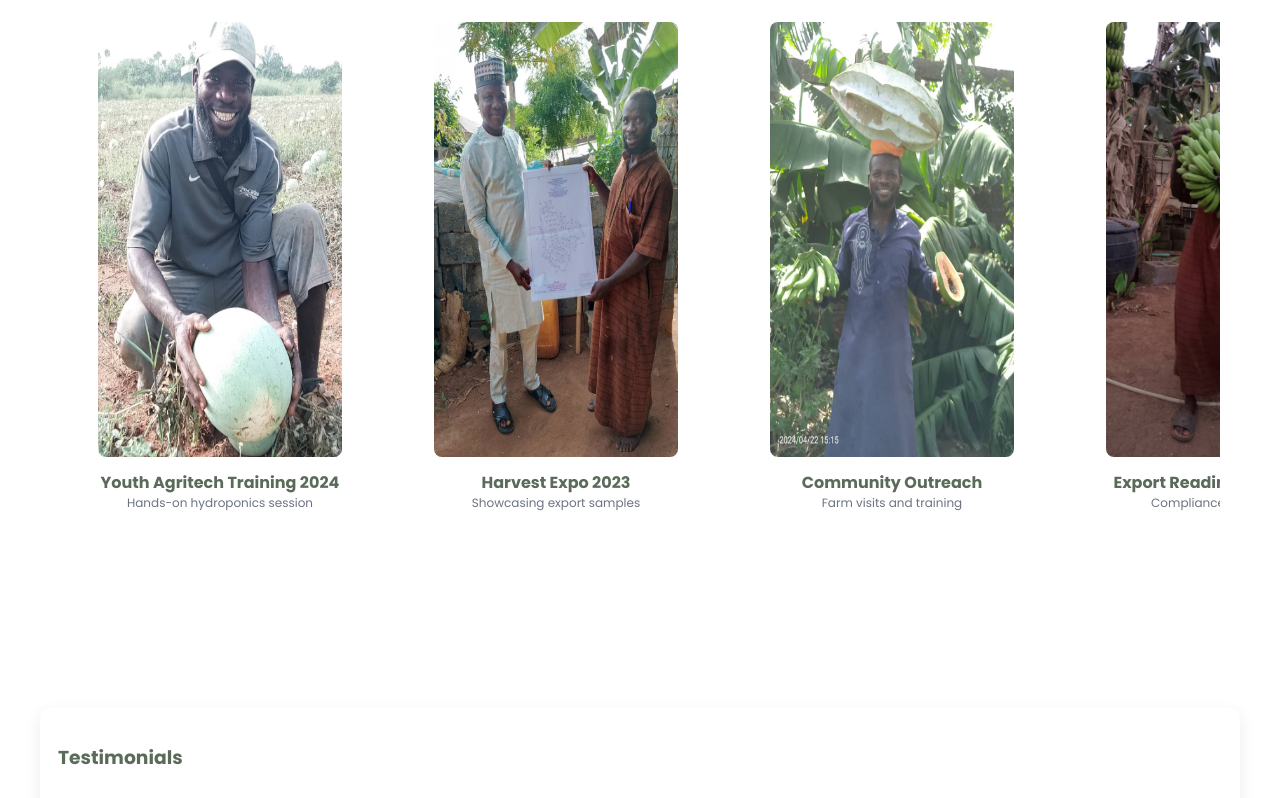
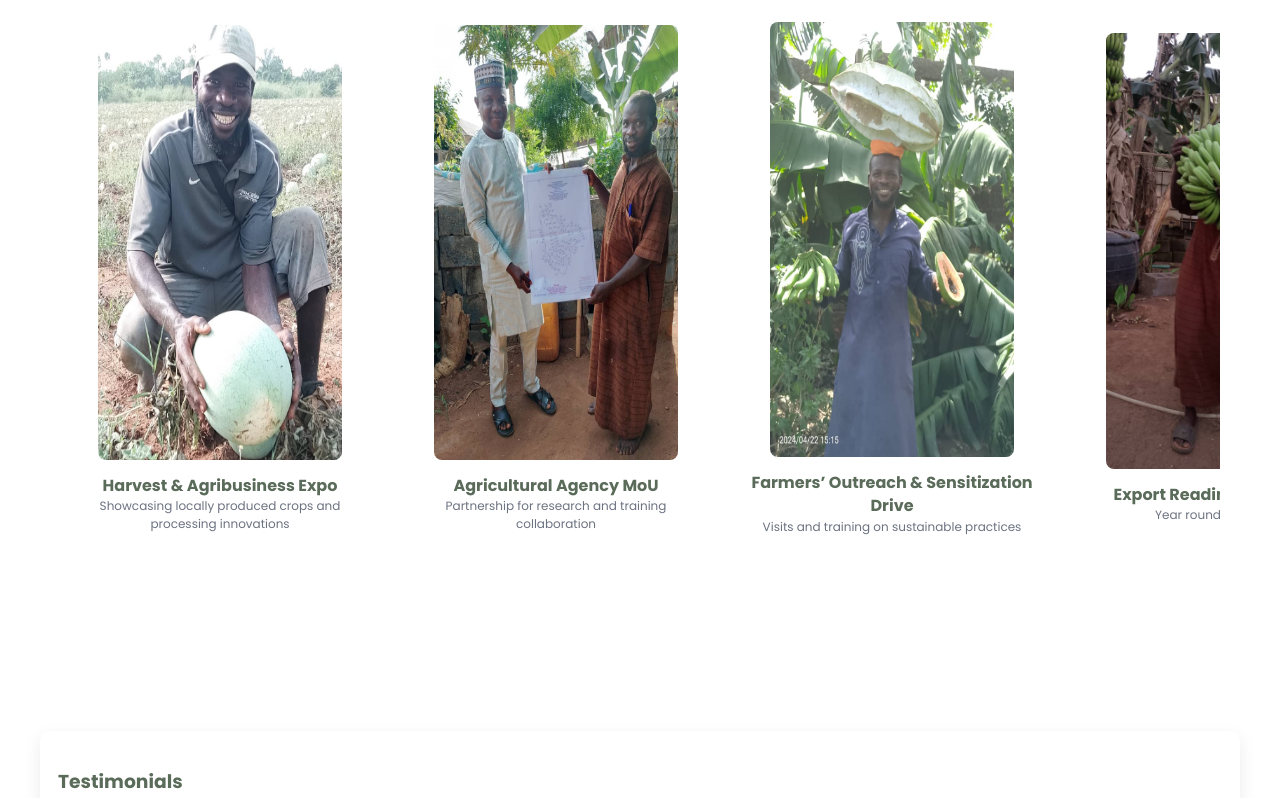
Before and after one commit to WhalesDbayor/hoodsystems, a plain HTML site: page index.html in a window 1280 px wide. Shown: the part 1608-2406 px from the top of the page. Drawn offline with Linux system fonts and the light colour scheme; no server answers.

Commit message:
made some minor fixes

```diff
--- a/index.html
+++ b/index.html
@@ -55,7 +55,7 @@
     <!-- HERO -->
     <section class="hero" style="background: url('assets/agricbg.jpg');background-position: center;background-size: cover;background-repeat: no-repeat;">
       <div class="hero-card reveal" id="intro">
-        <span class="kicker">Agri • Export • Training</span>
+        <span class="kicker">Agri &#183; Export &#183; Training</span>
         <h2>Hood Systems Agribusiness Hub Limited</h2>
         <p class="lead">We grow sustainable, export-ready African food products — bananas, poultry, catfish and BSF feed solutions. Join our mission to build food security and livelihoods.</p>
 
@@ -71,23 +71,9 @@
         </div>
       </div>
 
-      <!-- <aside class="hero-image reveal" role="img" aria-label="Hero image">
-        <img src="MrMoshood.jpg" alt="" loading="lazy">
-        <img src="IMG-20251003-WA0030.jpg" alt="" loading="lazy" style="float: right;">
-        <div class="placeholder">
-          Hero image placeholder — replace with farm photo
-        </div>
-      </aside> -->
       <aside class="hero-right reveal" aria-hidden="false">
-        <!-- hero image: replace data-src with your image. subtle parallax on scroll -->
+        <!-- hero image: subtle parallax on scroll -->
         <img class="hero-media" src="assets/MrMoshood.jpg" alt="Banana plantation" loading="lazy">
-        <!-- <ul id="slider">
-          <li class="slide"><img src="https://i.pinimg.com/originals/2b/de/de/2bdede0647e3cdf75b44ea33723201d9.jpg" width="600px" height="400px"></li>
-          <li class="slide"><img src="https://wallpaperaccess.com/full/1154341.jpg" width="600px" height="400px"></li>
-          <li class="slide"><img src="https://wallpapercave.com/wp/wp2634222.jpg" width="600px" height="400px"></li>
-          <li class="slide"><img src="https://images6.alphacoders.com/462/thumb-1920-462371.jpg" width="600px" height="400px"></li>
-          <li class="slide"><img src="https://images5.alphacoders.com/343/thumb-1920-343645.jpg" width="600px" height="400px"></li>
-        </ul> -->
         <div class="hero-overlay" role="note">
           <div class="overlay-title">Banana Village Project</div>
           <div class="overlay-sub">Investment, training & export readiness</div>
@@ -178,19 +164,19 @@
           <!-- <figure class="slide">
           </figure> -->
           <img src="assets/IMG-20251003-WA0036.jpg" alt="Youth training photo placeholder" class="lazy">
-          <caption><strong>Youth Agritech Training 2024</strong><div class="muted">Hands-on hydroponics session</div></caption>
+          <caption><strong>Harvest & Agribusiness Expo</strong><div class="muted">Showcasing locally produced crops and processing innovations</div></caption>
         </div>
         <div class="new-card">
           <img src="assets/IMG-20251003-WA0035.jpg" alt="Harvest expo photo placeholder" class="lazy">
-          <caption><strong>Harvest Expo 2023</strong><div class="muted">Showcasing export samples</div></caption>
+          <caption><strong>Agricultural Agency MoU</strong><div class="muted">Partnership for research and training collaboration</div></caption>
         </div>
         <div class="new-card">
           <img src="assets/IMG-20251003-WA0032.jpg" alt="Community outreach" class="lazy">
-          <caption><strong>Community Outreach</strong><div class="muted">Farm visits and training</div></caption>
+          <caption><strong>Farmers’ Outreach & Sensitization Drive</strong><div class="muted">Visits and training on sustainable practices</div></caption>
         </div>
         <div class="new-card">
           <img src="assets/IMG-20251003-WA0031.jpg" alt="Export readiness workshop" class="lazy">
-          <caption><strong>Export Readiness Workshop</strong><div class="muted">Compliance & packaging</div></caption>
+          <caption><strong>Export Readiness Workshop</strong><div class="muted">Year round supply chain</div></caption>
         </div>
         <!-- NEW CARD: thumbnail with centered play icon -->
         <div class="new-card">
@@ -205,8 +191,8 @@
               </svg>
             </span>
             <caption>
-              <strong>Harvest Expo 2023</strong>
-              <div class="muted">Showcasing export samples</div>
+              <strong>Harvest Time</strong>
+              <div class="muted">Showcasing sustainablity and Export-readiness</div>
             </caption>
           </div>
         </div>
@@ -225,15 +211,15 @@
 
         <div class="new-card">
           <img src="assets/IMG-20251003-WA0029.jpg" alt="Community outreach" class="lazy">
-          <caption><strong>Community Outreach</strong><div class="muted">Farm visits and training</div></caption>
+          <caption><strong>Smart Farming and Mechanization</strong><div class="muted">Hands-on workshop introducing more efficient farming techniques</div></caption>
         </div>
         <div class="new-card">
           <img src="assets/IMG-20251003-WA0030.jpg" alt="Export readiness workshop" class="lazy">
-          <caption><strong>Export Readiness Workshop</strong><div class="muted">Compliance & packaging</div></caption>
+          <caption><strong>Farm Equipment Demonstration</strong><div class="muted">Showcasing modern tools and mechanized solutions</div></caption>
         </div>
         <div class="new-card">
           <img src="assets/IMG-20251003-WA0028.jpg" alt="Export readiness workshop" class="lazy">
-          <caption><strong>Export Readiness Workshop</strong><div class="muted">Compliance & packaging</div></caption>
+          <caption><strong>Agri-Value Chain Networking</strong><div class="muted">Bringing together exporters, logistics firms, and farmers to discuss supply chain bottlenecks</div></caption>
         </div>
 
         <!-- <div class="new-card"><h3>Card 7</h3></div>
```
Also changed, not shown: styles/main.css (+5 -5 lines), 5 other files.
